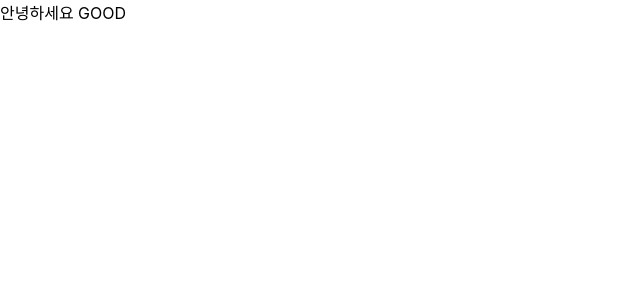
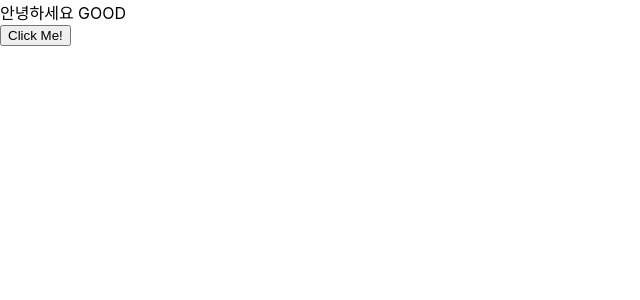
Before and after one commit to guno517/react, a React (Create React App) app: page / in a window 1280 px wide. Shown: the top 300 px of the page, without its empty margins (0-640 px from the left). Built offline with nearby package versions, Linux system fonts and the light colour scheme.

Commit message:
useState사용

```diff
--- a/src/ContextSample.js
+++ b/src/ContextSample.js
@@ -1,6 +1,6 @@
-import React, {createContext, useContext} from 'react';
+import React, {createContext, useContext, useState} from 'react';
 
-const MyContext = createContext('defaultValue');
+const MyContext = createContext('defaultValue'); // <MyContext />가 사용되지 않았을 때의 기본 값.
 
 function Child(){
     const text = useContext(MyContext); // context에 있는 값을 읽어와서 사용할 수 있도록 하는 hook
@@ -16,9 +16,11 @@ function GrandParent(){
 }
 
 function ContextSample(){
+    const [value, setValue] = useState(true);
     return (
-    <MyContext.Provider value="GOOD"> {/**MyContext.Provider를 통해서 value값을 설정을 하면 createContext값이 value값으로 변환 */}
+    <MyContext.Provider value={value ? "GOOD" : 'BAD'}> {/**MyContext.Provider를 통해서 context(value)값을 설정을 하면 createContext값이 value값으로 변환 */}
         <GrandParent />
+        <button onClick={() => setValue(!value)}>Click Me!</button> {/**value가 true면 false로 전환 */}
     </MyContext.Provider>
     )
 }
```
